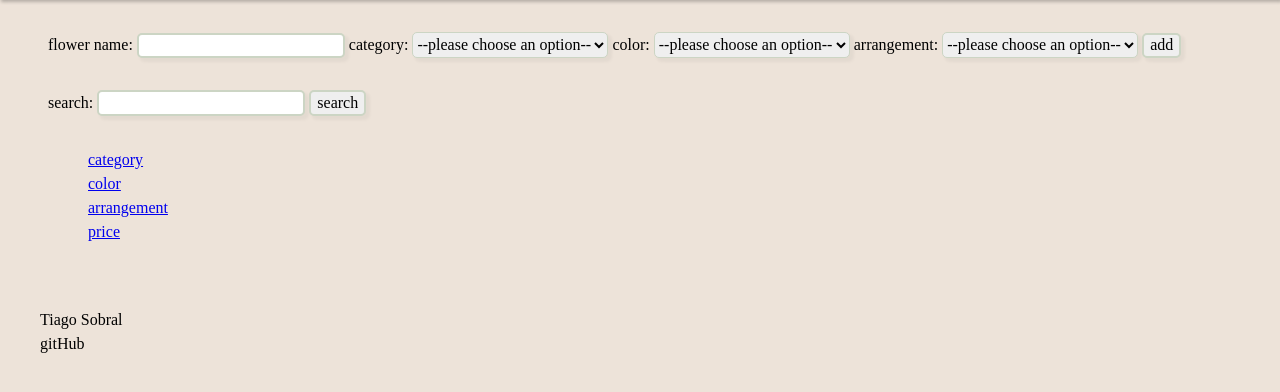
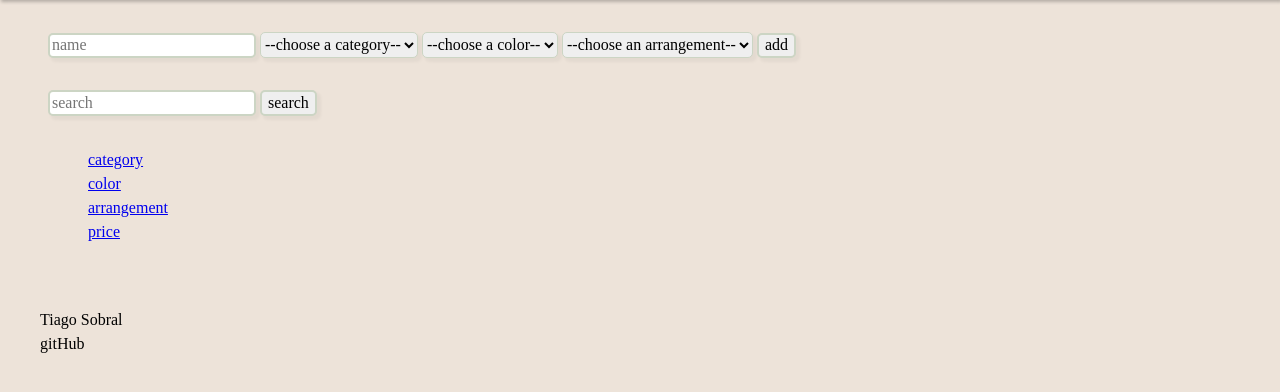
Before and after one commit to TiagoSobral/inventory-application-project, a Node server app: page / in a window 1280 px wide. Shown: the part 80-472 px from the top of the page. Run offline with Node 20, Linux system fonts and the light colour scheme; data that the repository does not hold is empty.

Commit message:
(style) make cleaner inputs and remove label text

```diff
--- a/views/partials/form.ejs
+++ b/views/partials/form.ejs
@@ -1,27 +1,27 @@
 <form action="/create" method="post">
-  <label for="name">flower name:</label>
-  <input type="text" id="name" name="name" required/>
-  <label for="category">category:</label>
+  <label for="name"></label>
+  <input type="text" id="name" name="name" placeholder="name" required/>
+  <label for="category"></label>
   <select name="category" id="category" required>
-    <option value="">--please choose an option--</option>
+    <option value="">--choose a category--</option>
     <% if (locals.category) {%>
       <% category.forEach((cat) => { %>
     <option value="<%= cat.id %>"><%= cat.name %></option>
     <% }); %>
     <% } %>
   </select>
-  <label for="color">color:</label>
+  <label for="color"></label>
   <select name="color" id="color" required>
-    <option value="">--please choose an option--</option>
+    <option value="">--choose a color--</option>
   <% if (locals.color) {%>
       <% color.forEach((col) => { %>
     <option value="<%=col.id%>""><%= col.name %></option>
     <% }); %>
     <% } %>
   </select>
-  <label for="arrangement">arrangement:</label>
+  <label for="arrangement"></label>
   <select name="arrangement" id="arrangement" required>
-    <option value="">--please choose an option--</option>
+    <option value="">--choose an arrangement--</option>
     <% if (locals.arrangement) {%>
       <% arrangement.forEach((arr) => { %>
     <option value="<%= arr.id %>"><%= arr.name %></option>
--- a/views/partials/searchBar.ejs
+++ b/views/partials/searchBar.ejs
@@ -1,5 +1,5 @@
 <form action="/search" method="get">
-	<label for="search">search: </label>
-	<input type="text" id="search" name="name" />
+	<label for="search"></label>
+	<input type="text" id="search" name="name" placeholder="search" />
 	<button type="submit">search</button>
 </form>
```
Also changed, not shown: views/partials/formUpdate.ejs (+8 -8 lines).
